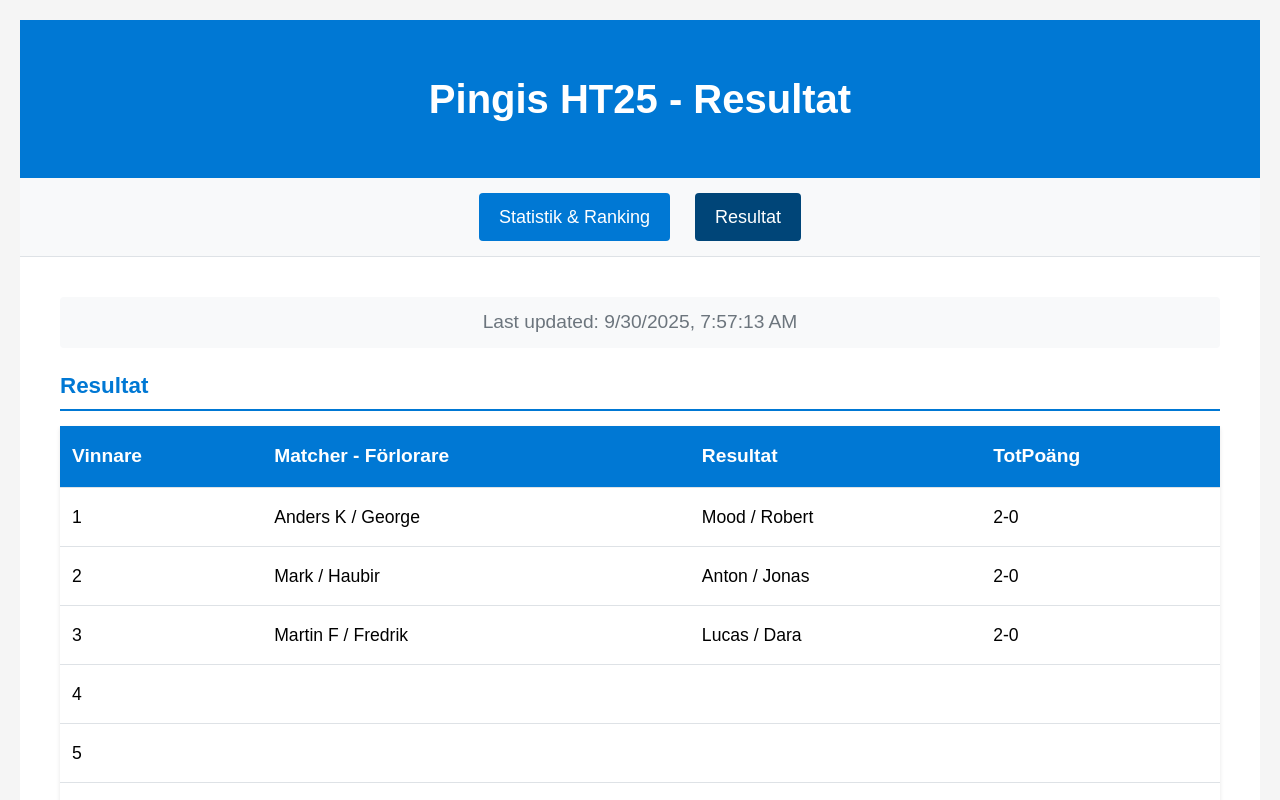
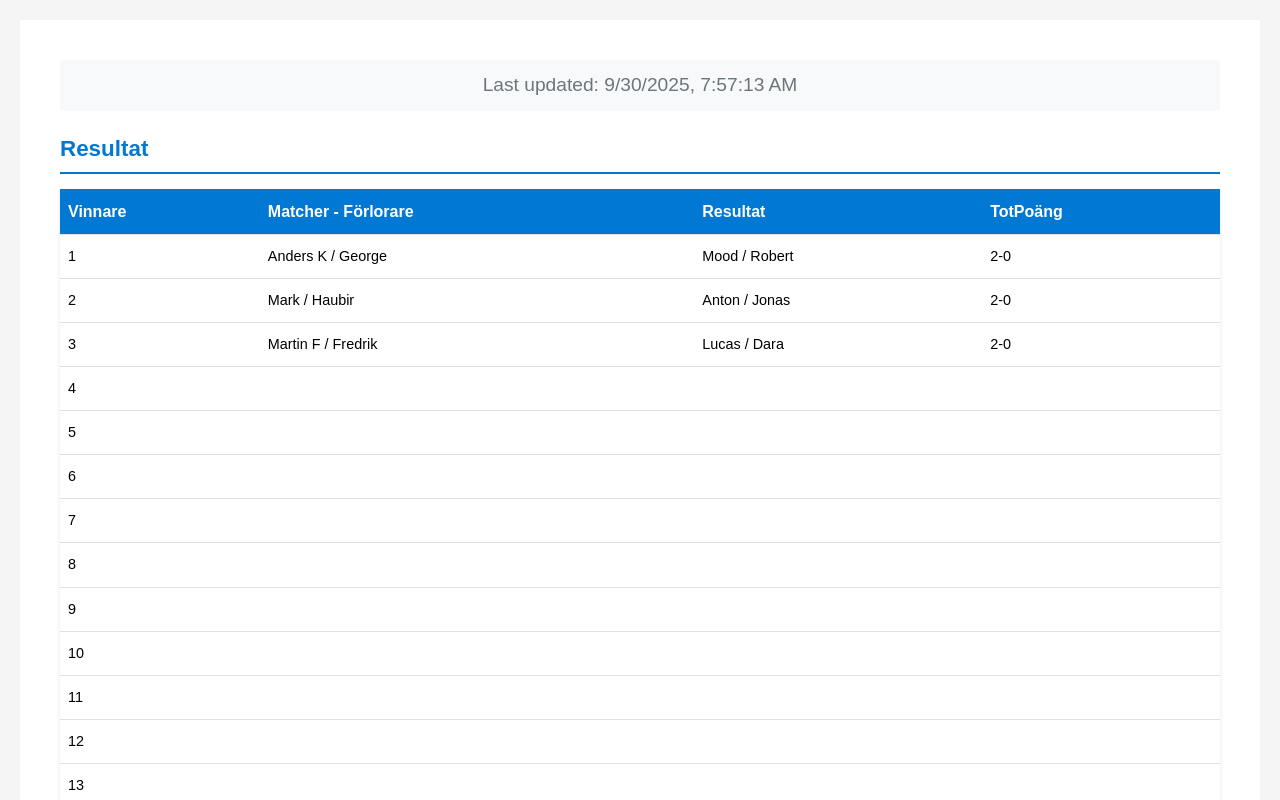
Before and after one commit to hallstedt-BI/hallstedt-bi.github.io, a plain HTML site: page resultat.html in a window 1280 px wide. Shown: the top 800 px of the page. Drawn offline with Linux system fonts and the light colour scheme.

Commit message:
test spacing and double pages again

```diff
--- a/resultat.html
+++ b/resultat.html
@@ -19,38 +19,7 @@
             overflow: hidden;
         }
 
-        .header {
-            background: #0078d4;
-            color: white;
-            padding: 20px;
-            text-align: center;
-        }
 
-        .navigation {
-            background: #f8f9fa;
-            padding: 15px;
-            text-align: center;
-            border-bottom: 1px solid #dee2e6;
-        }
-
-        .navigation a {
-            display: inline-block;
-            padding: 10px 20px;
-            margin: 0 10px;
-            background: #0078d4;
-            color: white;
-            text-decoration: none;
-            border-radius: 4px;
-            font-weight: 500;
-        }
-
-        .navigation a:hover {
-            background: #106ebe;
-        }
-
-        .navigation a.active {
-            background: #004578;
-        }
 
         .table-container {
             padding: 40px;
@@ -104,10 +73,10 @@
 
         .data-table th,
         .data-table td {
-            padding: 15px 12px;
+            padding: 10px 8px;
             text-align: left;
             border-bottom: 1px solid #dee2e6;
-            font-size: 1.1rem;
+            font-size: 0.9rem;
         }
 
         .data-table th {
@@ -116,7 +85,7 @@
             font-weight: 600;
             position: sticky;
             top: 0;
-            font-size: 1.2rem;
+            font-size: 1rem;
         }
 
         .data-table tr:hover {
@@ -154,14 +123,6 @@
 </head>
 <body>
     <div class="container">
-        <div class="header">
-            <h1>Pingis HT25 - Resultat</h1>
-        </div>
-
-        <div class="navigation">
-            <a href="index.html">Statistik & Ranking</a>
-            <a href="resultat.html" class="active">Resultat</a>
-        </div>
 
         <div class="table-container">
             <div id="loadingMessage" class="loading">
```
Also changed, not shown: index.html (+0 -39 lines).
